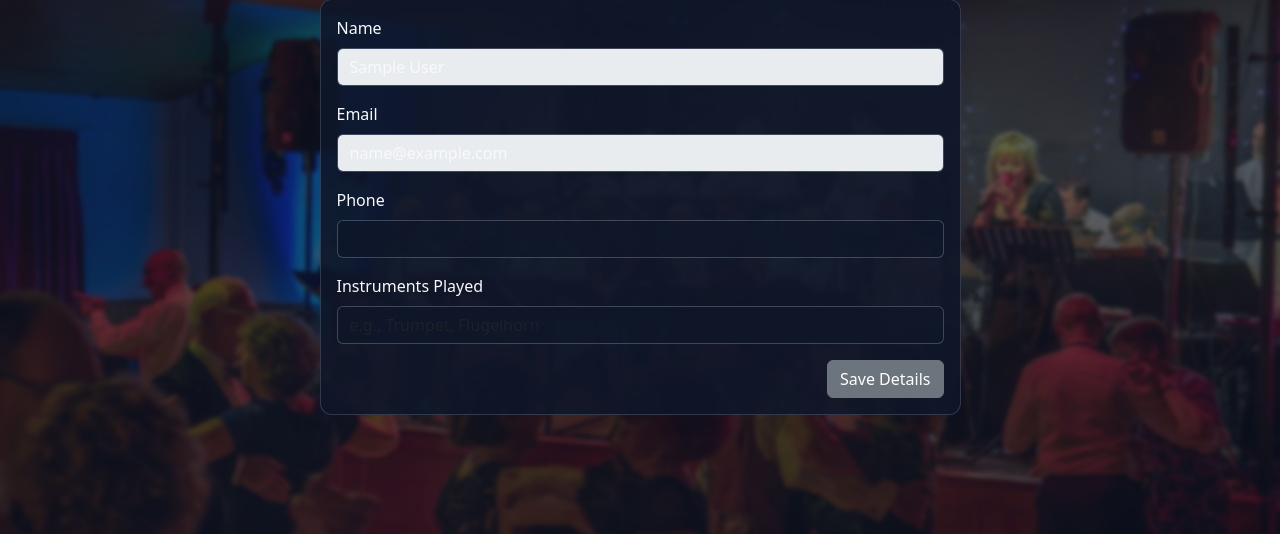
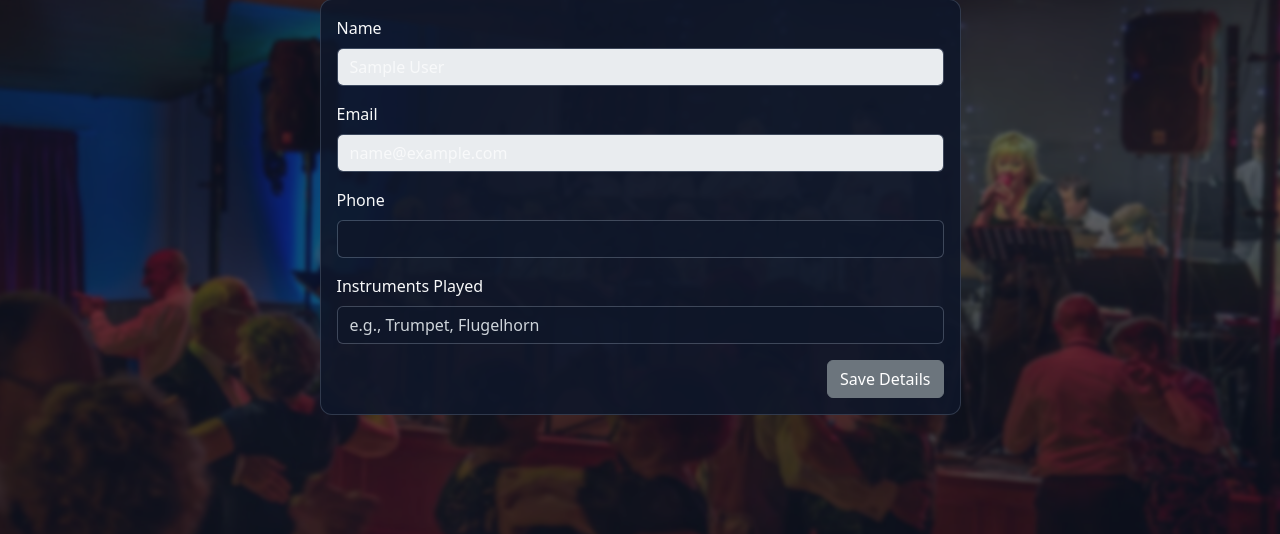
Before and after one commit to s-andrews/gigplanner, a Flask app: page /profile in a window 1280 px wide. Shown: the part 137-671 px from the top of the page. Run offline with Flask 3, Linux system fonts and the light colour scheme; the visitor is signed in with stand-in values (Sample User, id 1); data comes from the database, SQL or seed files in the repository.

Commit message:
Fix invisible placeholder text

```diff
--- a/static/css/app.css
+++ b/static/css/app.css
@@ -90,3 +90,7 @@ h3 {
   margin-top: auto;
   justify-content: center;
 }
+
+.form-control::placeholder {
+  color: #ced4da;
+}
```
